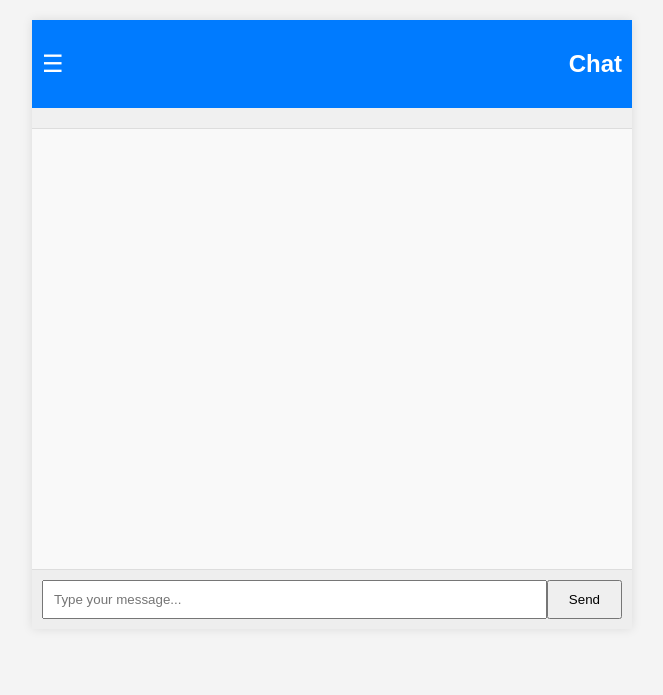
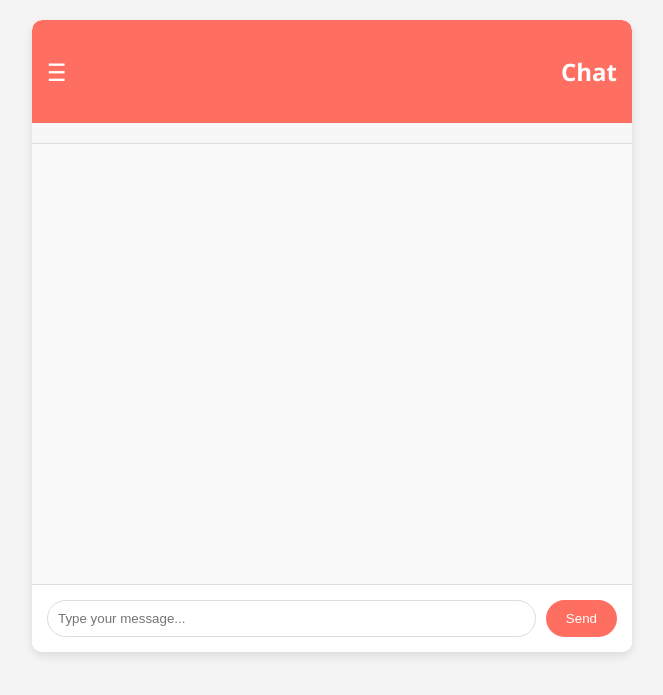
Before and after one commit to Tazhossain/chat, a Flask app: page /chat in a window 1280 px wide. Shown: the top 695 px of the page, without its empty margins (308-971 px from the left). Run offline with Flask 3, Linux system fonts and the light colour scheme; the visitor is signed in with stand-in values (Sample User, id 1); some libraries are stand-ins or nearby versions.

Commit message:
Update styles.css

```diff
--- a/static/css/styles.css
+++ b/static/css/styles.css
@@ -1,17 +1,8 @@
 body {
-    font-family: Arial, sans-serif;
+    font-family: 'Segoe UI', Tahoma, Geneva, Verdana, sans-serif;
     margin: 0;
     padding: 0;
     background-color: #f4f4f4;
-}
-
-.login-container {
-    width: 100%;
-    max-width: 400px;
-    margin: 100px auto;
-    padding: 20px;
-    background: #fff;
-    box-shadow: 0px 0px 10px rgba(0, 0, 0, 0.1);
 }
 
 .chat-container {
@@ -19,19 +10,19 @@
     max-width: 600px;
     margin: 20px auto;
     background: #fff;
-    box-shadow: 0px 0px 10px rgba(0, 0, 0, 0.1);
-    display: flex;
-    flex-direction: column;
+    border-radius: 10px;
+    box-shadow: 0px 4px 10px rgba(0, 0, 0, 0.1);
+    overflow: hidden;
 }
 
 .chat-header {
-    padding: 10px;
-    background: #007bff;
+    padding: 15px;
+    background: #ff6f61;
     color: white;
     display: flex;
     justify-content: space-between;
     align-items: center;
-    position: relative;
+    border-radius: 10px 10px 0 0;
 }
 
 .menu-icon {
@@ -47,15 +38,37 @@
     border: 1px solid #ccc;
     padding: 10px;
     position: absolute;
-    top: 50px;
+    top: 60px;
     right: 10px;
+    border-radius: 10px;
+    box-shadow: 0px 4px 10px rgba(0, 0, 0, 0.1);
 }
 
 .options-menu button {
     margin-bottom: 5px;
-    padding: 5px 10px;
+    padding: 10px 15px;
     cursor: pointer;
     width: 100%;
+    border: none;
+    background-color: #ff6f61;
+    color: white;
+    border-radius: 5px;
+    transition: background-color 0.3s ease;
+}
+
+.options-menu button:hover {
+    background-color: #e65a50;
+}
+
+.user-list {
+    padding: 10px;
+    background: #f7f7f7;
+    border-bottom: 1px solid #ddd;
+}
+
+.user-list div {
+    padding: 5px 0;
+    color: #333;
 }
 
 .chatbox {
@@ -63,49 +76,78 @@
     height: 400px;
     overflow-y: scroll;
     background: #f9f9f9;
-    flex-grow: 1;
 }
 
-.chatbox div {
+.chatbox .message-wrapper {
+    display: flex;
+    justify-content: space-between;
     margin-bottom: 10px;
+    padding: 8px 12px;
+    background: #ffe0e0;
+    border-radius: 20px;
+    max-width: 80%;
+}
+
+.timestamp {
+    font-size: 0.8em;
+    color: #888;
+    margin-left: 10px;
+    align-self: flex-end;
 }
 
 #chat-form {
     display: flex;
-    padding: 10px;
-    background: #eee;
+    padding: 15px;
+    background: #fff;
     border-top: 1px solid #ddd;
 }
 
 #chat-form input {
     flex-grow: 1;
     padding: 10px;
+    border-radius: 20px;
+    border: 1px solid #ddd;
+    margin-right: 10px;
 }
 
 #chat-form button {
     padding: 10px 20px;
+    background-color: #ff6f61;
+    color: white;
+    border: none;
+    border-radius: 20px;
+    cursor: pointer;
+    transition: background-color 0.3s ease;
+}
+
+#chat-form button:hover {
+    background-color: #e65a50;
 }
 
 .night-mode {
-    background-color: #1c1c1c;
+    background-color: #2c2c2c;
     color: #ccc;
 }
 
 .night-mode .chatbox {
-    background-color: #333;
+    background-color: #383838;
+}
+
+.night-mode .chatbox .message-wrapper {
+    background-color: #555;
     color: #ccc;
 }
 
-.night-mode .chatbox div {
+.night-mode #chat-form input {
+    background-color: #555;
     color: #ccc;
+    border: 1px solid #444;
 }
 
-.user-list {
-    padding: 10px;
-    background: #f0f0f0;
-    border-bottom: 1px solid #ddd;
+.night-mode #chat-form button {
+    background-color: #444;
 }
 
-.user-list div {
-    padding: 5px 0;
+.night-mode #chat-form button:hover {
+    background-color: #333;
 }
```
